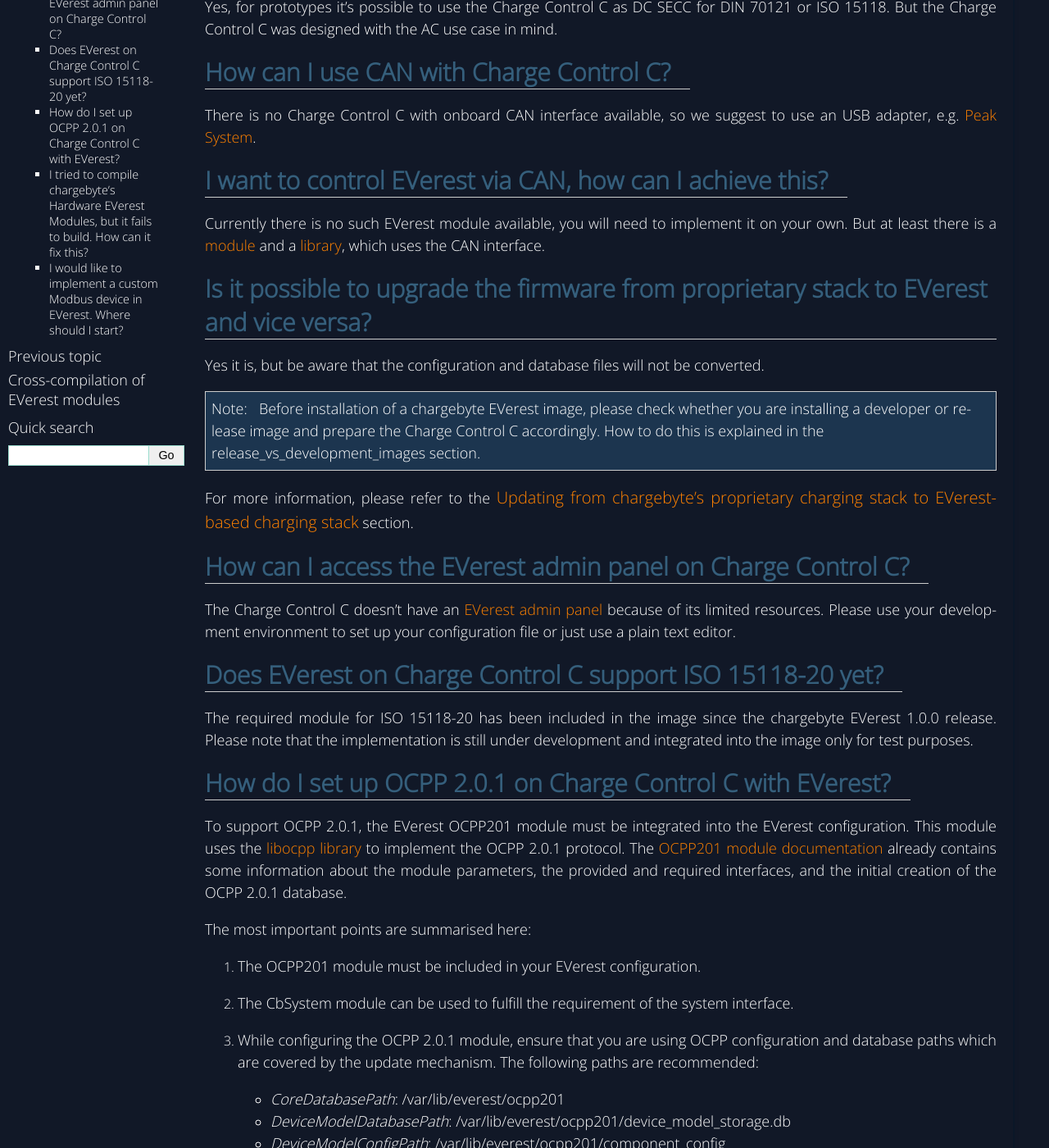
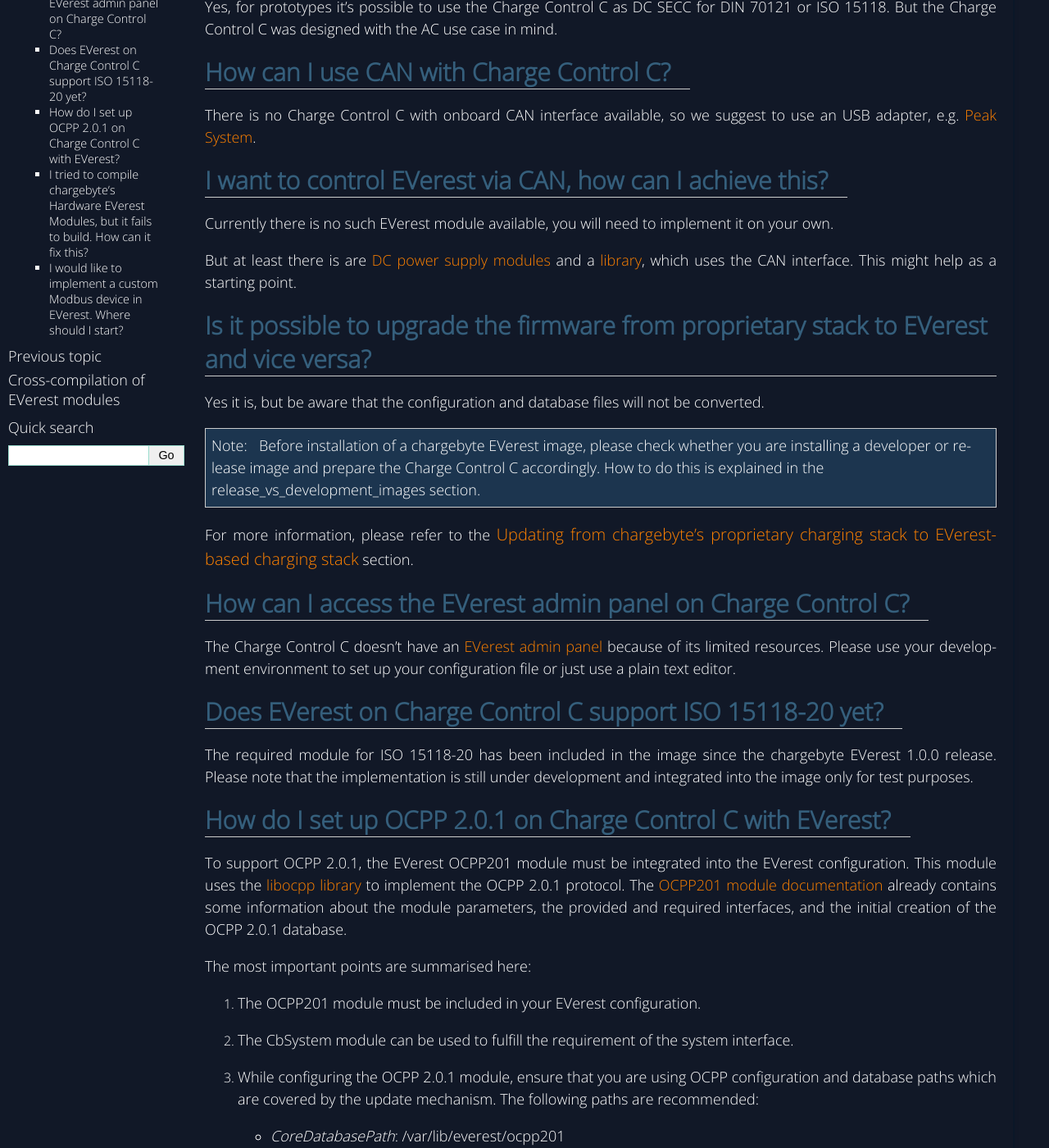
Before and after one commit to chargebyte/chargebyte-docs, a Sphinx documentation site: the page built from docs/source/troubleshooting.rst, in a window 1280 px wide and 1400 px high, scrolled down 733 px. Shown: the whole window at 82% size. Built offline with Sphinx 7.4.7, drawn with Linux system fonts in a browser that asks for light colours; some of the changed text lies outside the part shown.

Commit message:
Fix EVerest upstream URLs
Signed-off-by: Michael Heimpold <michael.heimpold@chargebyte.com>

```diff
--- a/docs/source/everest_charging_stack.rst
+++ b/docs/source/everest_charging_stack.rst
@@ -147,7 +147,7 @@
 The EnergyManager module has also additional configuration options to allow fine-tuning of the behavior, but
 all ship with reasonable default values and thus are not explained in detail here.
 A description of all these parameters can be found in the
-`EnergyManager manifest <https://github.com/EVerest/everest-core/blob/main/modules/EnergyManager/manifest.yaml>`_.
+`EnergyManager manifest <https://github.com/EVerest/everest-core/blob/main/modules/EnergyManagement/EnergyManager/manifest.yaml>`_.
 
 And also the 'EvseManager' module allows fine-tuning the switching process with two configuration parameters:
 
@@ -159,7 +159,7 @@
   of 'X1' should work with all cars and thus it's recommended to leave it on this default value.
 
 The full description of all these parameters can be found in the
-`EvseManager manifest <https://github.com/EVerest/everest-core/blob/main/modules/EvseManager/manifest.yaml>`_.
+`EvseManager manifest <https://github.com/EVerest/everest-core/blob/main/modules/EVSE/EvseManager/manifest.yaml>`_.
 
 .. note::
    Phase count switching is only possible in basic charging mode.
--- a/docs/source/troubleshooting.rst
+++ b/docs/source/troubleshooting.rst
@@ -34,10 +34,11 @@
 I want to control EVerest via CAN, how can I achieve this?
 ^^^^^^^^^^^^^^^^^^^^^^^^^^^^^^^^^^^^^^^^^^^^^^^^^^^^^^^^^^
 
-Currently there is no such EVerest module available, you will need to implement it on your own. But
-at least there is a `module <https://github.com/EVerest/everest-core/tree/main/modules/DPM1000>`_
-and a `library <https://github.com/EVerest/everest-core/tree/main/lib/staging/can_dpm1000>`_,
-which uses the CAN interface.
+Currently there is no such EVerest module available, you will need to implement it on your own.
+
+But at least there is are `DC power supply modules <https://github.com/EVerest/everest-core/tree/main/modules/HardwareDrivers/PowerSupplies>`_
+and a `library <https://github.com/EVerest/everest-core/tree/main/lib/everest/can_dpm1000>`_,
+which uses the CAN interface. This might help as a starting point.
 
 
 Is it possible to upgrade the firmware from proprietary stack to EVerest and vice versa?
@@ -74,7 +75,7 @@
 To support OCPP 2.0.1, the EVerest OCPP201 module must be integrated into the EVerest configuration.
 This module uses the `libocpp library <https://github.com/EVerest/libocpp>`_ to implement the OCPP 2.0.1
 protocol.
-The `OCPP201 module documentation <https://github.com/EVerest/everest-core/blob/main/modules/OCPP201/doc.rst>`_
+The `OCPP201 module documentation <https://github.com/EVerest/everest-core/blob/main/modules/EVSE/OCPP201/doc.rst>`_
 already contains some information about the module parameters, the provided and required interfaces,
 and the initial creation of the OCPP 2.0.1 database.
 
```
Also changed, not shown: other parts of docs/source/troubleshooting.rst (+2 -2 lines).
